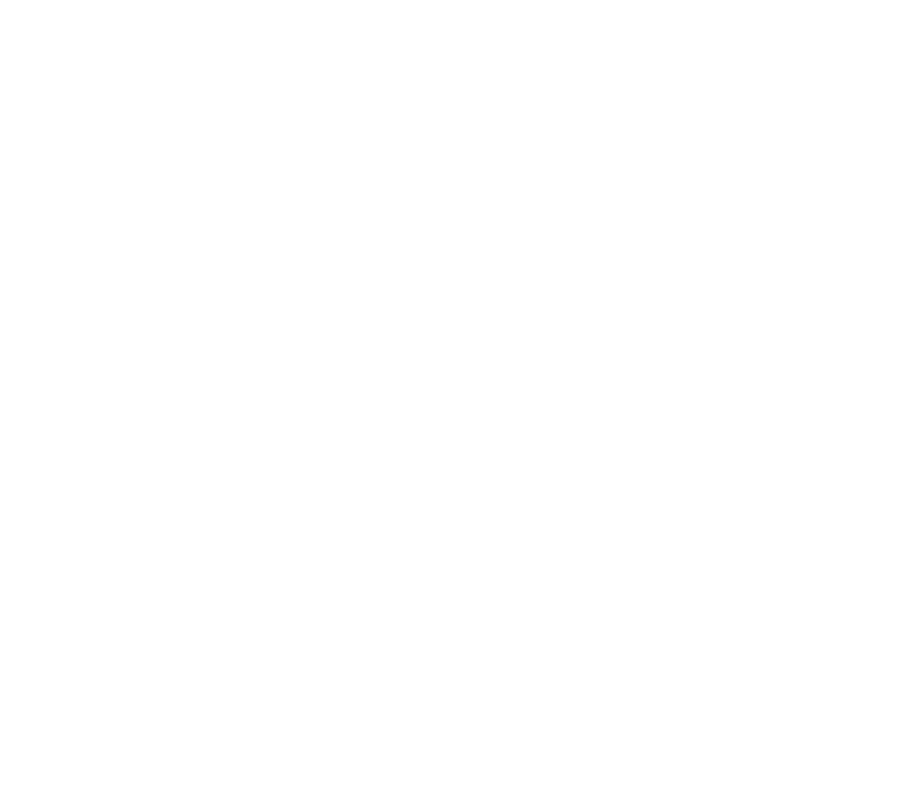
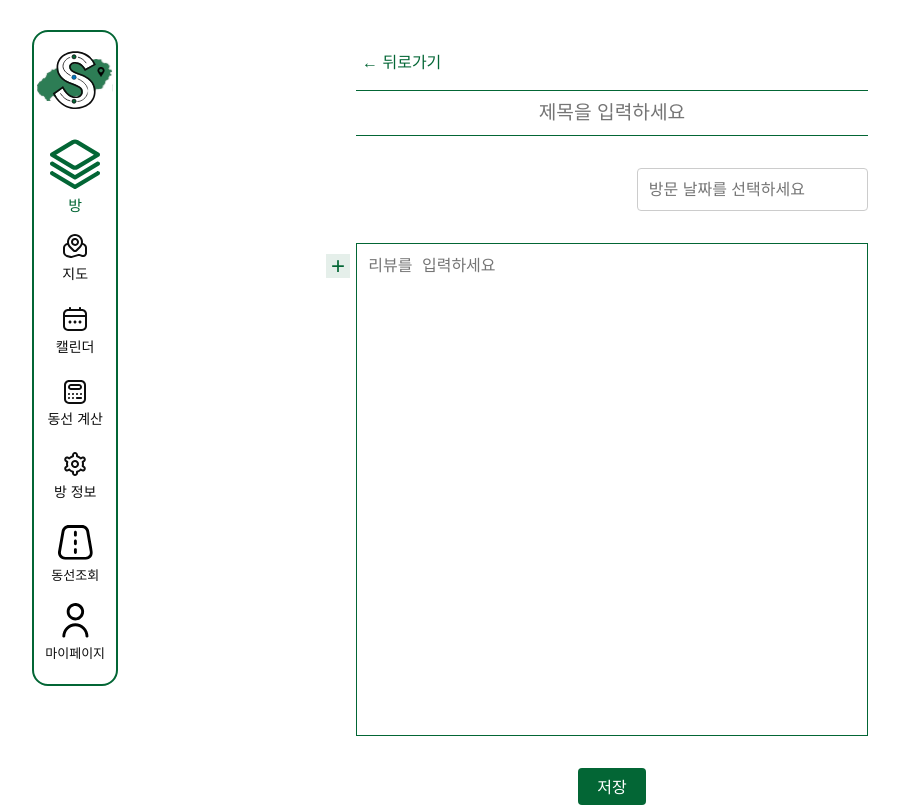
Before and after one commit to giwoong01/Stellog, a React (Create React App) app: page /rooms/1/review in a window 1280 px wide. Before the commit this address had no page. Shown: the whole page, without its empty margins (28-927 px from the left). Built offline with nearby package versions, Linux system fonts and the light colour scheme.

Commit message:
feat(#11): 리뷰 작성 페이지 구현

```diff
--- a/package.json
+++ b/package.json
@@ -12,7 +12,9 @@
     "@types/react": "^19.0.12",
     "@types/react-dom": "^19.0.4",
     "axios": "^1.8.4",
+    "date-fns": "^4.1.0",
     "react": "^19.1.0",
+    "react-datepicker": "^8.3.0",
     "react-dom": "^19.1.0",
     "react-icons": "^5.5.0",
     "react-router-dom": "^7.4.1",
--- a/src/App.tsx
+++ b/src/App.tsx
@@ -13,8 +13,9 @@
 import Room from "./pages/Room";
 import RoomCreate from "./pages/RoomCreate";
 import RoomDetail from "./pages/RoomDetail";
+import ReviewForm from "./pages/ReviewForm";
 
-const DefaultLayout: React.FC = () => {
+const DefaultLayout = () => {
   return (
     <>
       <Sidebar />
@@ -23,7 +24,7 @@
   );
 };
 
-const App: React.FC = () => {
+const App = () => {
   return (
     <ThemeProvider theme={theme}>
       <Router>
@@ -35,8 +36,6 @@
             <Route path="/rooms" element={<Room />} />
             <Route path="/rooms/create" element={<RoomCreate />} />
             <Route path="/rooms/:roomId" element={<RoomDetail />} />
-            <Route path="/routes" element={<div>routes</div>} />
-            <Route path="/mypage" element={<div>mypage</div>} />
             <Route
               path="/rooms/:roomId/calendar"
               element={<div>Rooms - Calendar</div>}
@@ -49,7 +48,9 @@
               path="/rooms/:roomId/room-info"
               element={<div>Rooms - Room Info</div>}
             />
+            <Route path="/rooms/:roomId/review" element={<ReviewForm />} />
 
+            <Route path="/routes" element={<div>routes</div>} />
             <Route
               path="/routes/my-route"
               element={<div>Routes - My Route</div>}
@@ -59,6 +60,7 @@
               element={<div>Routes - Saved Routes</div>}
             />
 
+            <Route path="/mypage" element={<div>mypage</div>} />
             <Route
               path="/mypage/reviews"
               element={<div>MyPage - Reviews</div>}
--- a/src/components/room/create/CreateRoomButton.tsx
+++ b/src/components/CreateButton.tsx
@@ -1,14 +1,15 @@
 import styled from "styled-components";
 
-interface CreateRoomButtonProps {
+interface CreateButtonProps {
   onClick: () => void;
+  content: string;
 }
 
-const CreateRoomButton = ({ onClick }: CreateRoomButtonProps) => (
-  <Button onClick={onClick}>생성</Button>
+const CreateButton = ({ onClick, content }: CreateButtonProps) => (
+  <Button onClick={onClick}>{content}</Button>
 );
 
-export default CreateRoomButton;
+export default CreateButton;
 
 const Button = styled.button`
   margin-top: 2rem;
--- a/src/components/room/create/RoomNameInput.tsx
+++ b/src/components/NameInput.tsx
@@ -1,20 +1,21 @@
 import styled from "styled-components";
 
-interface RoomNameInputProps {
+interface NameInputProps {
+  placeholder: string;
   value: string;
   onChange: (value: string) => void;
 }
 
-const RoomNameInput = ({ value, onChange }: RoomNameInputProps) => (
+const NameInput = ({ placeholder, value, onChange }: NameInputProps) => (
   <Input
-    placeholder="방 이름을 입력하세요."
+    placeholder={placeholder}
     value={value}
     onChange={(e) => onChange(e.target.value)}
     onFocus={(e) => (e.target.placeholder = "")}
   />
 );
 
-export default RoomNameInput;
+export default NameInput;
 
 const Input = styled.input`
   width: 40%;
--- a/src/components/modals/ReviewDetail.tsx
+++ b/src/components/modals/ReviewDetail.tsx
@@ -2,6 +2,8 @@
 import styled from "styled-components";
 import { BiSolidLike } from "react-icons/bi";
 import { BiLike } from "react-icons/bi";
+import { useNavigate } from "react-router-dom";
+import { useRoomStore } from "../../stores/useRoomStore";
 
 const LikeSolidIcon = BiSolidLike as unknown as React.FC;
 const LikeIcon = BiLike as unknown as React.FC;
@@ -24,6 +26,9 @@
 }
 
 const ReviewDetail = ({ review, onBack, isRoom }: ReviewDetailProps) => {
+  const navigate = useNavigate();
+  const { currentRoomId } = useRoomStore();
+
   const parseContent = (content: string) => {
     const urlPattern =
       /(https?:\/\/(?:storage\.googleapis\.com|s3\.amazonaws\.com)\/[^\s]+)/gi;
@@ -42,15 +47,22 @@
     );
   };
 
+  const handleEditClick = () => {
+    navigate(`/rooms/${currentRoomId}/review`, {
+      state: {
+        title: review.title,
+        content: review.content,
+      },
+    });
+  };
+
   return (
     <>
       <ActionButtons>
         <BackButton onClick={onBack}>◀ 목록으로</BackButton>
         {isRoom && (
           <ButtonContainer>
-            <EditButton onClick={() => console.log("수정 버튼 클릭")}>
-              수정
-            </EditButton>
+            <EditButton onClick={handleEditClick}>수정</EditButton>
             <DeleteButton onClick={() => console.log("삭제 버튼 클릭")}>
               삭제
             </DeleteButton>
--- a/src/components/modals/ReviewList.tsx
+++ b/src/components/modals/ReviewList.tsx
@@ -3,6 +3,8 @@
 import { BiSolidLike } from "react-icons/bi";
 import { BiLike } from "react-icons/bi";
 import Pagination from "../Pagination";
+import { useNavigate } from "react-router-dom";
+import { useRoomStore } from "../../stores/useRoomStore";
 
 const LikeSolidIcon = BiSolidLike as unknown as React.FC;
 const LikeIcon = BiLike as unknown as React.FC;
@@ -25,7 +27,9 @@
 }
 
 const ReviewList = ({ reviews, onSelectReview, isRoom }: ReviewListProps) => {
+  const navigate = useNavigate();
   const [currentPage, setCurrentPage] = useState(1);
+  const { currentRoomId } = useRoomStore();
 
   const reviewsPerPage = 4;
   const totalPages = Math.ceil(reviews.length / reviewsPerPage);
@@ -47,7 +51,7 @@
       {isRoom && (
         <ButtonContainer>
           <WriteReviewButton
-            onClick={() => console.log("리뷰 작성 버튼 클릭됨")}
+            onClick={() => navigate(`/rooms/${currentRoomId}/review`)}
           >
             리뷰 작성
           </WriteReviewButton>
--- /dev/null
+++ b/src/components/review/TextAreaInput.tsx
@@ -0,0 +1,157 @@
+import React, { useEffect, useRef, useState } from "react";
+import styled from "styled-components";
+
+interface TextAreaInputProps {
+  value: string;
+  onChange: (value: string) => void;
+  placeholder?: string;
+  onButtonClick: () => void;
+}
+
+const TextAreaInput = ({
+  value,
+  onChange,
+  placeholder,
+  onButtonClick,
+}: TextAreaInputProps) => {
+  const textAreaRef = useRef<HTMLTextAreaElement>(null);
+  const mirrorRef = useRef<HTMLDivElement>(null);
+  const [buttonPos, setButtonPos] = useState({
+    top: 0,
+    left: 0,
+    visible: false,
+  });
+
+  useEffect(() => {
+    updateButtonPosition();
+  }, [value]);
+
+  const updateButtonPosition = () => {
+    if (!textAreaRef.current || !mirrorRef.current) return;
+
+    const textarea = textAreaRef.current;
+    const mirror = mirrorRef.current;
+
+    const selectionStart = textarea.selectionStart;
+
+    const beforeCursor = value.slice(0, selectionStart);
+    const afterCursor = value.slice(selectionStart);
+
+    mirror.innerHTML =
+      beforeCursor.replace(/\n$/g, "\n\u200b").replace(/\n/g, "<br/>") +
+      "<span id='cursor-span'>|</span>" +
+      afterCursor.replace(/\n/g, "<br/>");
+
+    const cursorSpan = mirror.querySelector("#cursor-span") as HTMLSpanElement;
+
+    if (cursorSpan) {
+      const rect = cursorSpan.getBoundingClientRect();
+      const mirrorRect = mirror.getBoundingClientRect();
+
+      const top = rect.top - mirrorRect.top - textarea.scrollTop;
+      const left = rect.left - mirrorRect.left;
+
+      const visibleTop = textarea.scrollTop;
+      const visibleBottom = visibleTop + textarea.clientHeight;
+
+      const cursorOffsetTop = cursorSpan.offsetTop;
+
+      const isVisible =
+        cursorOffsetTop >= visibleTop && cursorOffsetTop <= visibleBottom - 15;
+
+      setButtonPos({
+        top,
+        left,
+        visible: isVisible,
+      });
+    }
+  };
+
+  const handleCursorMove = () => {
+    requestAnimationFrame(updateButtonPosition);
+  };
+
+  return (
+    <>
+      {buttonPos.visible && (
+        <AddButton
+          style={{ top: buttonPos.top - 2, left: -30 }}
+          onClick={onButtonClick}
+        >
+          +
+        </AddButton>
+      )}
+      <TextArea
+        ref={textAreaRef}
+        value={value}
+        onChange={(e) => {
+          onChange(e.target.value);
+          handleCursorMove();
+        }}
+        onClick={handleCursorMove}
+        onKeyUp={handleCursorMove}
+        onScroll={handleCursorMove}
+        placeholder={placeholder}
+      />
+      <MirrorContent ref={mirrorRef} aria-hidden="true" />
+    </>
+  );
+};
+
+export default TextAreaInput;
+
+const TextArea = styled.textarea`
+  width: 100%;
+  height: 60vh;
+  padding: 0.7rem 0.7rem 0 0.7rem;
+  font-size: 1rem;
+  line-height: 1.5rem;
+
+  border: 0;
+  border-top: 0.3px solid #036635;
+  border-left: 0.3px solid #036635;
+  border-right: 0.3px solid #036635;
+  border-bottom: 1.5px solid #036635;
+
+  resize: none;
+  outline: none;
+  overflow: auto;
+
+  scrollbar-width: thin;
+  scrollbar-color: #036635 #0366351a;
+`;
+
+const MirrorContent = styled.div`
+  width: 100%;
+  height: 60vh;
+  padding: 0.7rem 0.7rem 0 0.7rem;
+  font-size: 1rem;
+  line-height: 1.5rem;
+
+  position: absolute;
+  top: 0;
+  left: 0;
+  white-space: pre-wrap;
+  word-wrap: break-word;
+  pointer-events: none;
+  visibility: hidden;
+`;
+
+const AddButton = styled.button`
+  position: absolute;
+  background-color: #0366351a;
+  color: #036635;
+  border: none;
+  cursor: pointer;
+  width: 1.5rem;
+  height: 1.5rem;
+  font-size: 1.5rem;
+  display: flex;
+  justify-content: center;
+  align-items: center;
+
+  &:hover {
+    background-color: #036635;
+    color: white;
+  }
+`;
--- /dev/null
+++ b/src/pages/ReviewForm.tsx
@@ -0,0 +1,123 @@
+import styled from "styled-components";
+import { useState } from "react";
+import { useLocation, useNavigate } from "react-router-dom";
+import DatePicker from "react-datepicker";
+import "react-datepicker/dist/react-datepicker.css";
+import NameInput from "../components/NameInput";
+import TextAreaInput from "../components/review/TextAreaInput";
+import CreateButton from "../components/CreateButton";
+
+const ReviewForm = () => {
+  const location = useLocation();
+  const navigate = useNavigate();
+  const { state } = location;
+
+  const [reviewName, setReviewName] = useState(state?.title || "");
+  const [content, setContent] = useState(state?.content || "");
+  const [visitDate, setVisitDate] = useState<Date | null>(null);
+
+  const handleAddPictureButtonClick = () => {
+    console.log("추가 버튼 클릭");
+  };
+
+  const handleCreateReviewButtonClick = () => {
+    console.log("리뷰 생성 버튼 클릭");
+    console.log("리뷰 제목:", reviewName);
+    console.log("리뷰 내용:", content);
+    console.log("방문 날짜:", visitDate);
+  };
+
+  const handleBackButtonClick = () => {
+    navigate(-1);
+  };
+
+  return (
+    <FormContainer>
+      <BackButton onClick={handleBackButtonClick}>
+        <span>← 뒤로가기</span>
+      </BackButton>
+      <NameInput
+        placeholder="제목을 입력하세요"
+        value={reviewName}
+        onChange={setReviewName}
+      />
+      <DatePickerContainer>
+        <DatePicker
+          selected={visitDate}
+          onChange={(date) => setVisitDate(date)}
+          placeholderText="방문 날짜를 선택하세요"
+          dateFormat="yyyy-MM-dd"
+        />
+      </DatePickerContainer>
+      <TextAreaContainer>
+        <TextAreaInput
+          value={content}
+          onChange={setContent}
+          placeholder="리뷰를 입력하세요"
+          onButtonClick={handleAddPictureButtonClick}
+        />
+      </TextAreaContainer>
+      <CreateButton onClick={handleCreateReviewButtonClick} content="저장" />
+    </FormContainer>
+  );
+};
+
+export default ReviewForm;
+
+const FormContainer = styled.div`
+  width: 100%;
+  height: 100%;
+  display: flex;
+  flex-direction: column;
+  justify-content: center;
+  align-items: center;
+  margin-top: 3rem;
+`;
+
+const BackButton = styled.button`
+  display: flex;
+  width: 40%;
+  background: none;
+  border: none;
+  color: #036635;
+  font-size: 1rem;
+  margin-bottom: 1rem;
+
+  span {
+    cursor: pointer;
+  }
+
+  &:hover {
+    text-decoration: underline;
+  }
+`;
+
+const DatePickerContainer = styled.div`
+  position: relative;
+  width: 40%;
+  display: flex;
+  justify-content: end;
+  margin-bottom: 2rem;
+
+  input {
+    padding: 0.7rem;
+    font-size: 1rem;
+    border: 1px solid #ccc;
+    border-radius: 4px;
+    outline: none;
+
+    &:focus {
+      border-color: #036635;
+    }
+  }
+`;
+
+const TextAreaContainer = styled.div`
+  width: 40%;
+  height: 100%;
+
+  position: relative;
+  display: flex;
+  justify-content: center;
+  align-items: center;
+`;
```
Also changed, not shown: src/pages/RoomCreate.tsx (+8 -4 lines), 1 other file (tests, documents, lock files or other folders).
